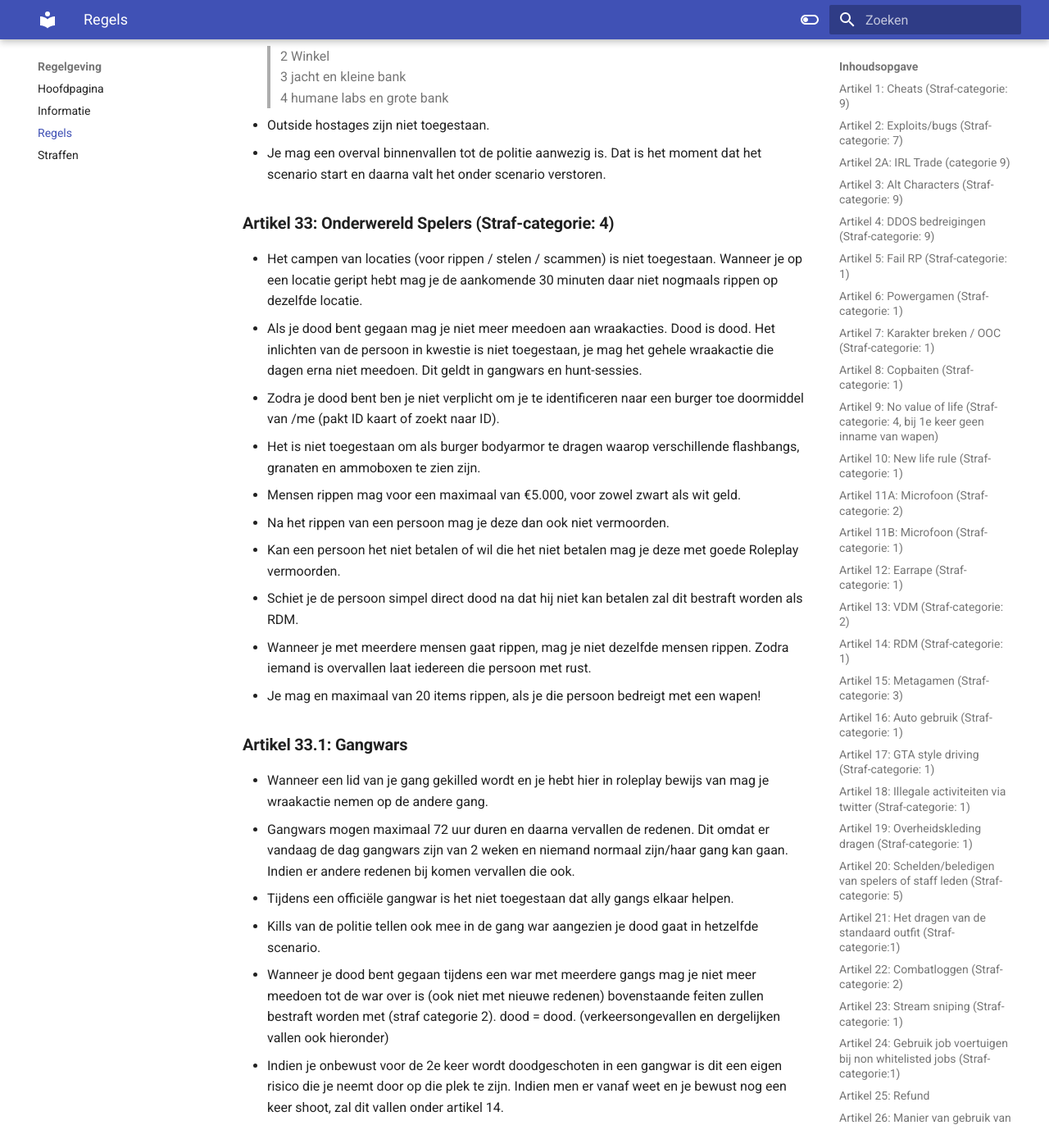
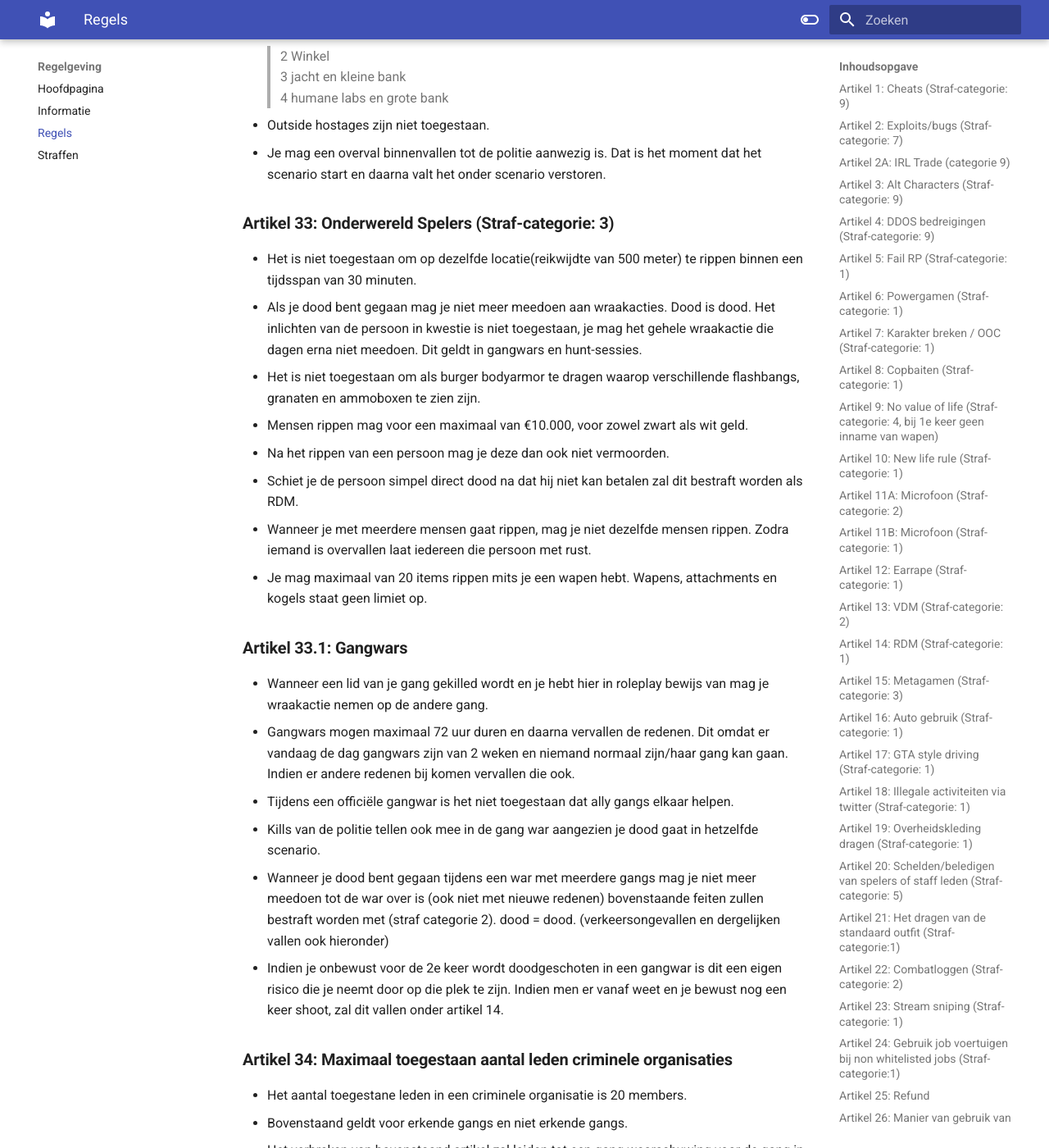
Before and after one commit to ZuiderVeenRP/apv, an MkDocs documentation site: the page built from docs/algemeen.md, in a window 1280 px wide and 1400 px high, scrolled down 9313 px. Shown: the whole window at 82% size. Built offline with MkDocs 1.6.1 and Material for MkDocs 9.7.7, drawn with Linux system fonts in a browser that asks for light colours; comment, search, counter and statistics services are not loaded.

Commit message:
artikel 33 aangepast omtrent rip regels

```diff
--- a/docs/algemeen.md
+++ b/docs/algemeen.md
@@ -251,17 +251,15 @@
 - Je mag een overval binnenvallen tot de politie aanwezig is. Dat is het moment dat het scenario start en daarna valt het onder scenario verstoren.
 </br>
 
-### **Artikel 33: Onderwereld Spelers (Straf-categorie: 4)**
-- Het campen van locaties (voor rippen / stelen / scammen) is niet toegestaan. Wanneer je op een locatie geript hebt mag je de aankomende 30 minuten daar niet nogmaals rippen op dezelfde locatie.
+### **Artikel 33: Onderwereld Spelers (Straf-categorie: 3)**
+- Het is niet toegestaan om op dezelfde locatie(reikwijdte van 500 meter) te rippen binnen een tijdsspan van 30 minuten.
 - Als je dood bent gegaan mag je niet meer meedoen aan wraakacties. Dood is dood. Het inlichten van de persoon in kwestie is niet toegestaan, je mag het gehele wraakactie die dagen erna niet meedoen. Dit geldt in gangwars en hunt-sessies.
-- Zodra je dood bent ben je niet verplicht om je te identificeren naar een burger toe doormiddel van /me (pakt ID kaart of zoekt naar ID).
 - Het is niet toegestaan om als burger bodyarmor te dragen waarop verschillende flashbangs, granaten en ammoboxen te zien zijn.
-- Mensen rippen mag voor een maximaal van €5.000, voor zowel zwart als wit geld.
+- Mensen rippen mag voor een maximaal van €10.000, voor zowel zwart als wit geld.
 - Na het rippen van een persoon mag je deze dan ook niet vermoorden.
-- Kan een persoon het niet betalen of wil die het niet betalen mag je deze met goede Roleplay vermoorden.
 - Schiet je de persoon simpel direct dood na dat hij niet kan betalen zal dit bestraft worden als RDM.
 - Wanneer je met meerdere mensen gaat rippen, mag je niet dezelfde mensen rippen. Zodra iemand is overvallen laat iedereen die persoon met rust.
-- Je mag en maximaal van 20 items rippen, als je die persoon bedreigt met een wapen!
+- Je mag maximaal van 20 items rippen mits je een wapen hebt. Wapens, attachments en kogels staat geen limiet op.
 </br>
 
 ### **Artikel 33.1: Gangwars**
```
